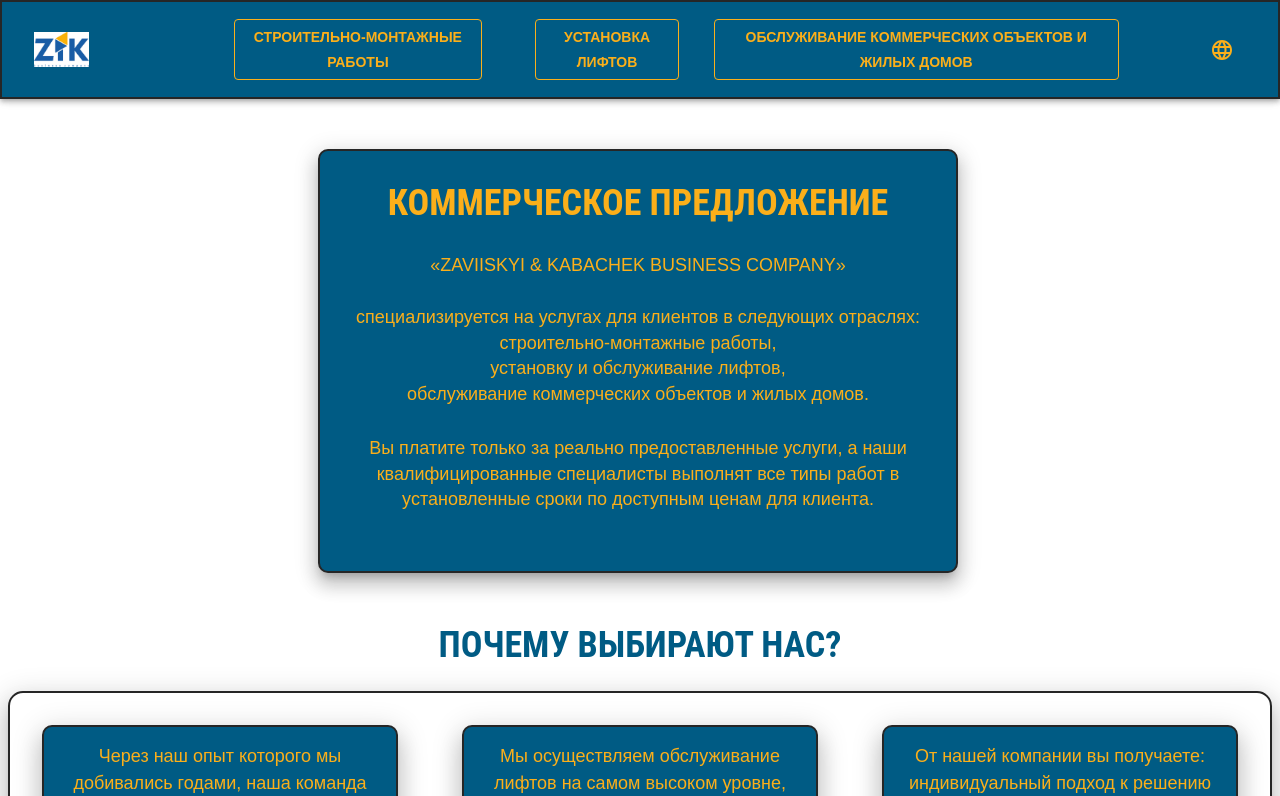
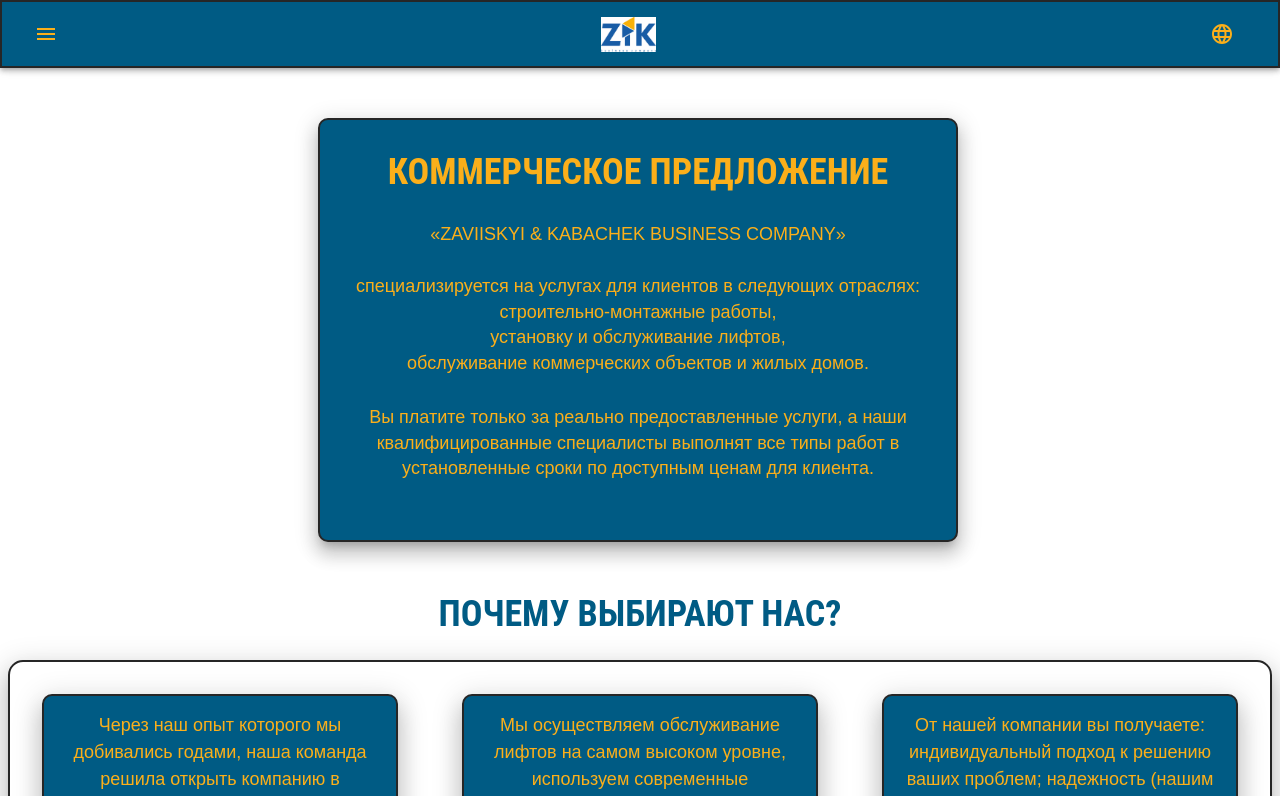
Before and after one commit to arty-mason/zik-website, a React (Create React App) app: page /home in a window 1280 px wide. Shown: the top 796 px of the page. Built offline with nearby package versions, Linux system fonts and the light colour scheme.

Commit message:
Color palette config created

```diff
--- a/src/components/NavBar.jsx
+++ b/src/components/NavBar.jsx
@@ -22,6 +22,7 @@
 import Popover from "./Popover";
 import pages from "../services/pages";
 import languages from "../services/languages";
+import { Colors } from "../config/design-config";
 
 const NavBar = () => {
   const [open, setOpen] = useState(false);
@@ -35,8 +36,8 @@
         width: "100vw",
         marginTop: -1,
         marginLeft: -1,
-        backgroundColor: "#005b84",
-        border: "2px solid #262626",
+        backgroundColor: Colors.Blue,
+        border: `2px solid ${Colors.Grey}`,
       }}
     >
       <Container maxWidth="xl">
@@ -47,8 +48,7 @@
         >
           <IconButton
             sx={{
-              display: { xs: "block", md: "none" },
-              color: "#fbaf1a",
+              color: Colors.Yellow,
             }}
           >
             <MenuIcon
@@ -82,56 +82,7 @@
             />
             {/*   </Typography> */}
           </Button>
-          <Box
-            sx={{
-              flexGrow: 1,
-              display: { md: "flex", xs: "none" },
-              justifyContent: "flex-end",
-            }}
-          >
-            {pages.map((page) => (
-              <Box
-                key={page.id}
-                sx={{
-                  display: "flex",
-                  juistifyContent: "space-between",
-                  alignItems: "center",
-                  flexShrink: "1",
-                  marginLeft: "10px",
-                }}
-              >
-                <Button
-                  color="inherit"
-                  component={Link}
-                  to={page.to}
-                  sx={{
-                    my: 2,
-                    color: "#fbaf1a",
-                    border: "1px solid #fbaf1a",
-                    width: {
-                      md: "70%",
-                      lg: "85%",
-                      xl: "100%",
-                    },
-                    height: {
-                      md: "72%",
-                      lg: "65%",
-                      xl: "55%",
-                    },
-                  }}
-                >
-                  <Typography
-                    variant="text"
-                    component="div"
-                    color="#fbaf1a"
-                    textAlign="center"
-                  >
-                    {page.name}
-                  </Typography>
-                </Button>
-              </Box>
-            ))}
-          </Box>
+
           <Popover>
             {languages.map((lang) => (
               //Iterating through language array using .map function
@@ -202,7 +153,7 @@
                 <Typography
                   variant="text"
                   component="div"
-                  color="#262626"
+                  color={Colors.Grey}
                   textAlign="center"
                 >
                   {page.name}
--- /dev/null
+++ b/src/config/design-config.js
@@ -0,0 +1,7 @@
+export const Colors = {
+  Yellow: "#fbaf1a",
+  Blue: "#005b84",
+  Grey: "#262626",
+  Green: "#44b651",
+  Red: "#877687",
+}
```
Also changed, not shown: src/config/palette.js (deleted, +0 -18 lines).
